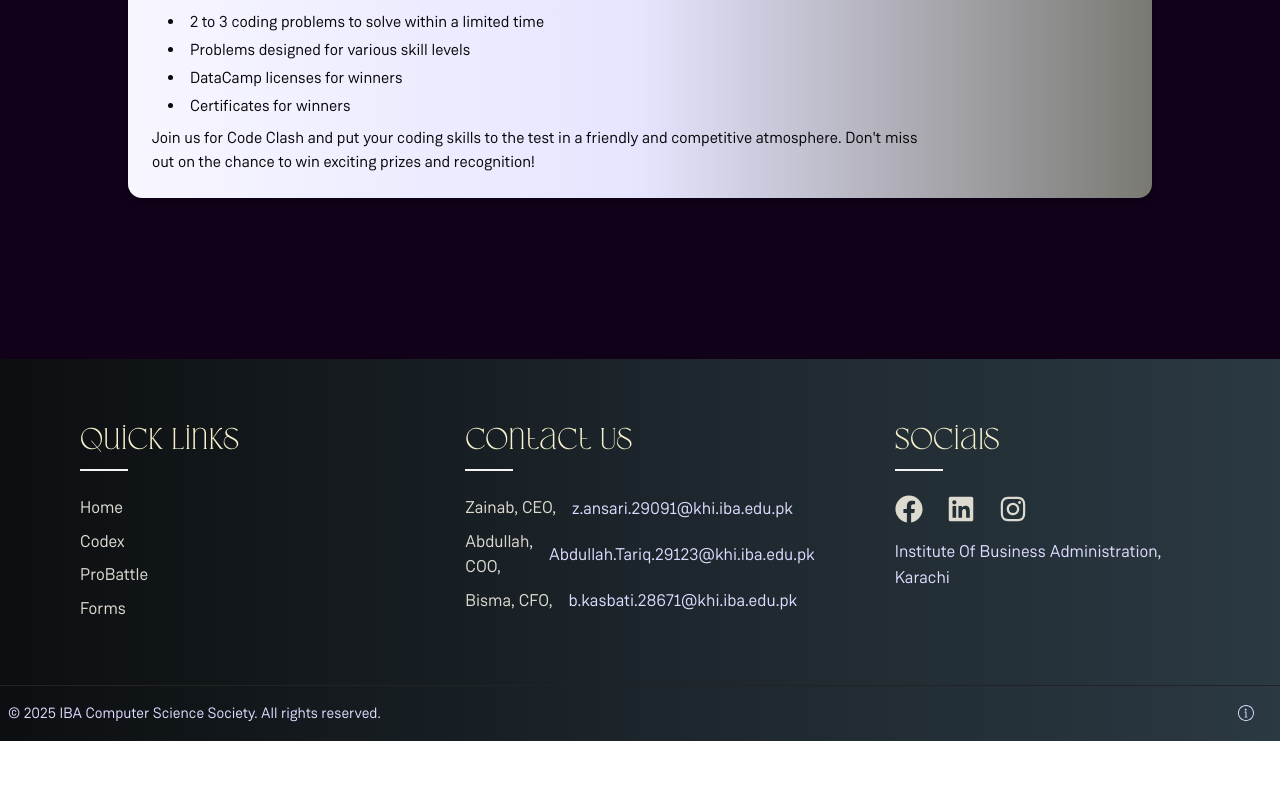
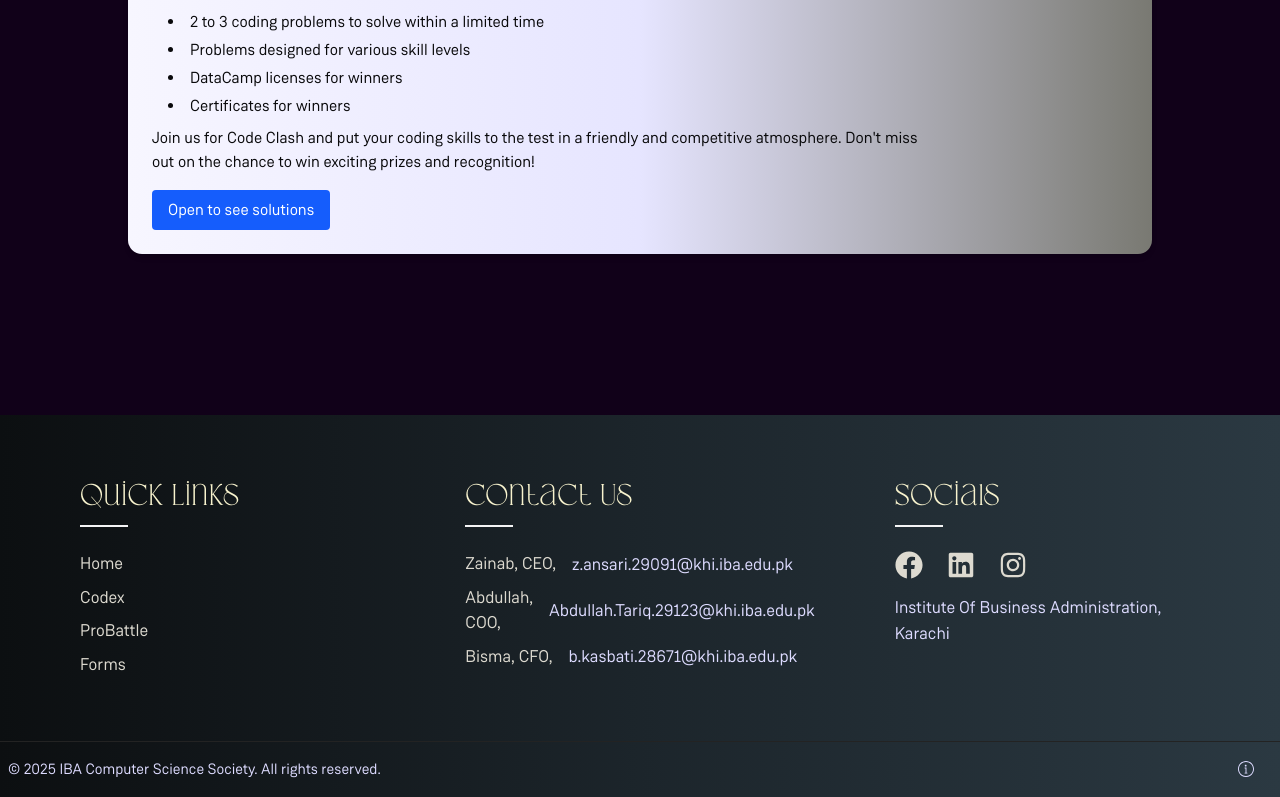
Before and after one commit to css-iba/css-website, a Next.js app: page /Codex in a window 1280 px wide. Shown: the part 4561-5358 px from the top of the page. Before the commit the page ends 5302 px from the top, so only its background shows below. Built offline with nearby package versions, Linux system fonts and the light colour scheme.

Commit message:
Add button for viewing solutions in Code Clash

```diff
--- a/app/Codex/constants.tsx
+++ b/app/Codex/constants.tsx
@@ -77,6 +77,7 @@ const events: Events[] = [
                     <li>Certificates for winners</li>
                 </ul>
                 <p className="font-text text-md mt-2">Join us for Code Clash and put your coding skills to the test in a friendly and competitive atmosphere. Don&apos;t miss out on the chance to win exciting prizes and recognition!</p>
+                <button data-problem-trigger="code-clash" className="mt-4 px-4 py-2 bg-blue-600 text-white rounded hover:bg-blue-700 transition-colors duration-300">Open to see solutions</button>
             </>
         ),
         link: "https://chat.whatsapp.com/LM8BwRVyqha33PXq1JJfmU",
```
